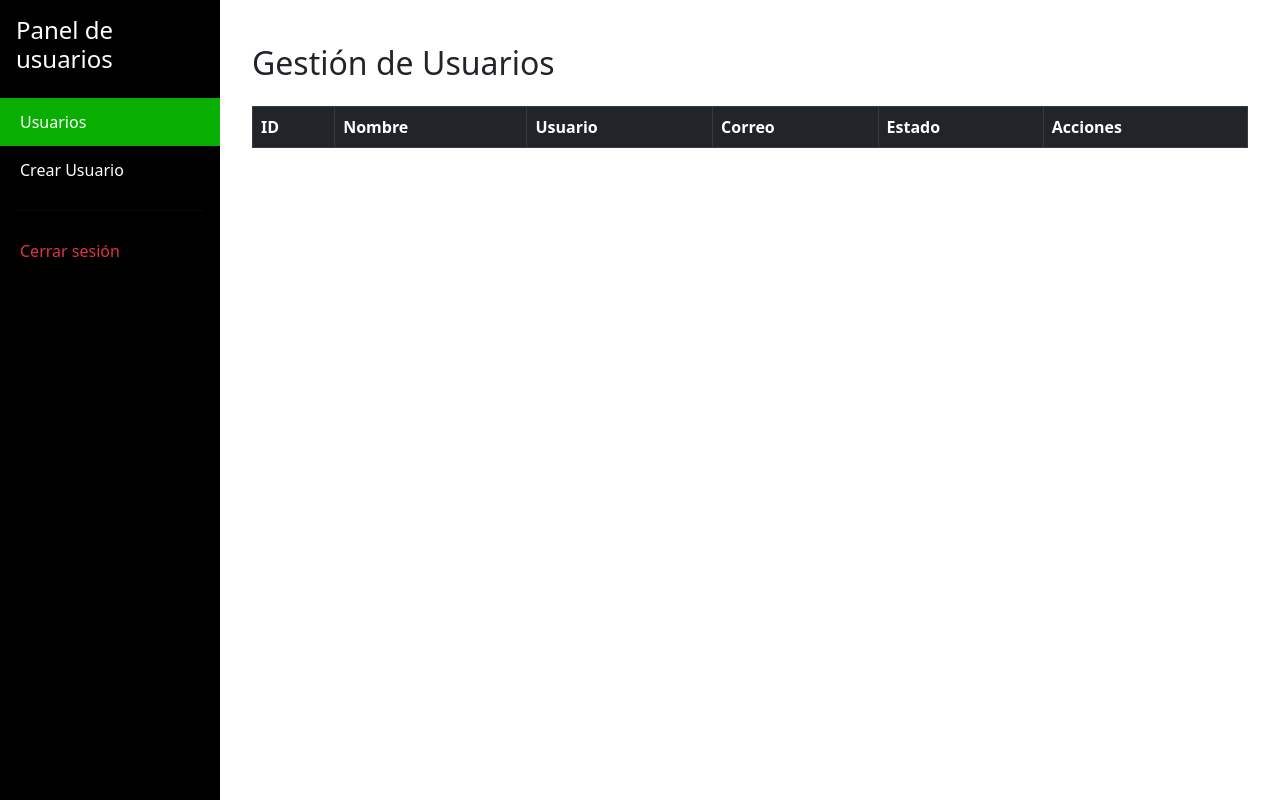
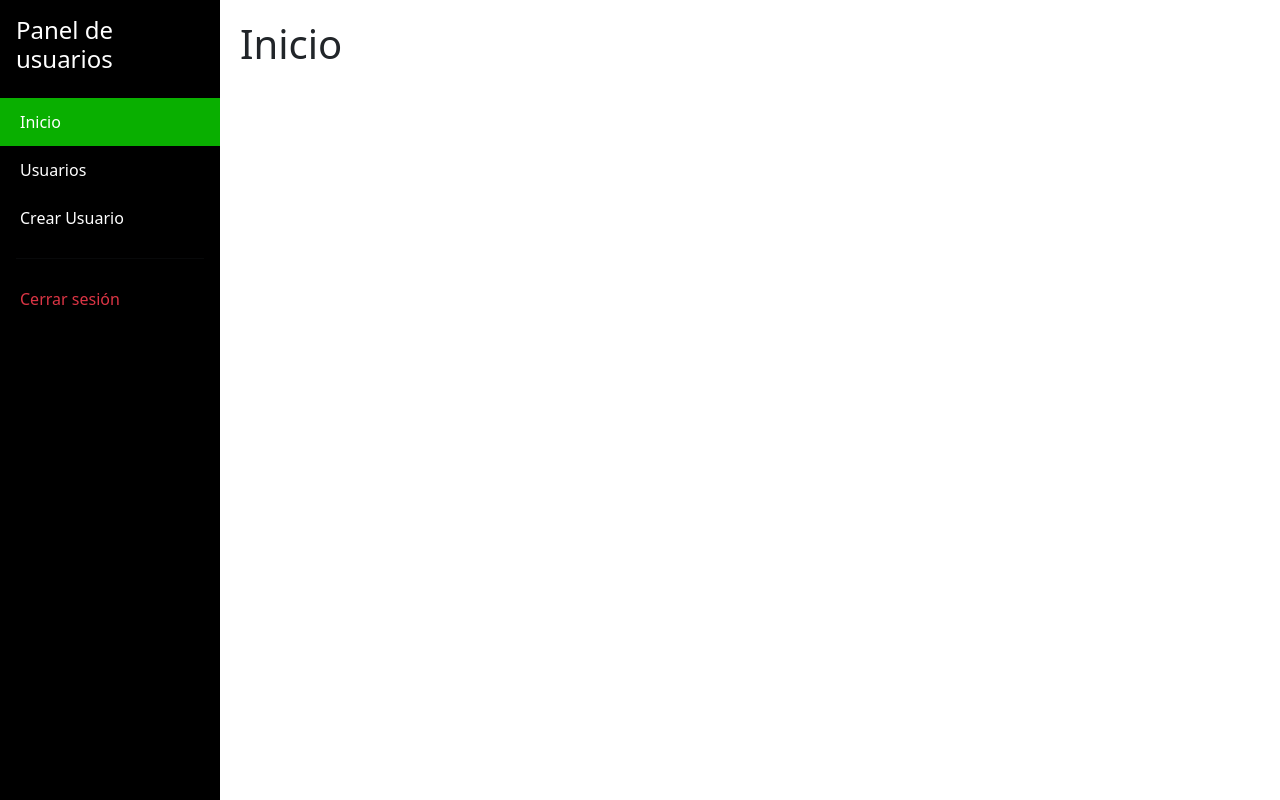
Before and after one commit to cehg04/proyecto-login-funcional, a FastAPI app: page /menu.html in a window 1280 px wide. Run offline with FastAPI, Linux system fonts and the light colour scheme; data that the repository does not hold is empty.

Commit message:
se agrego la opcion de inicio al menu

```diff
--- a/backend/app/main.py
+++ b/backend/app/main.py
@@ -43,3 +43,8 @@ def mostrar_menu(request: Request):
 @app.get("/fragmentos/crudusuarios.html", response_class=HTMLResponse)
 def crud_usuarios(request: Request):
     return templates.TemplateResponse("fragmentos/crudusuarios.html", {"request": request})
+
+# referencia hacia el inicio
+@app.get("/fragmentos/inicio.html", response_class=HTMLResponse)
+def mostrar_inicio(request: Request, sesion: str = Depends(verificar_sesion)):
+    return templates.TemplateResponse("fragmentos/inicio.html", {"request": request, "sesion": sesion})
--- /dev/null
+++ b/frontend/templates/fragmentos/Inicio.html
@@ -0,0 +1,11 @@
+<!DOCTYPE html>
+<html lang="es">
+<head>
+    <meta charset="UTF-8">
+    <meta name="viewport" content="width=device-width, initial-scale=1.0">
+    <title>Inicio</title>
+</head>
+<body>
+    <h1>Inicio</h1>
+</body>
+</html>
--- a/frontend/templates/menu.html
+++ b/frontend/templates/menu.html
@@ -42,16 +42,14 @@
     <div id="sidebar">
         <h4 class="text-white p-3">Panel de usuarios</h4>
 
+        <!-- Opción: Inicio -->
+        <a href="#" class="menu-item active" data-page="inicio">Inicio</a>
+
         <!-- Opción: Usuarios -->
-        <a href="#" class="menu-item active" data-page="crudusuarios">Usuarios</a>
+        <a href="#" class="menu-item" data-page="crudusuarios">Usuarios</a>
 
         <!-- Opción: Crear Usuario -->
         <a href="#" class="menu-item" data-page="register">Crear Usuario</a>
-
-        <!-- Aquí puedes seguir agregando más opciones dinámicas -->
-        <!-- Ejemplo:
-        <a href="#" class="menu-item" data-page="empresas">Empresas</a>
-        -->
 
         <hr class="bg-secondary mx-3">
 
@@ -77,7 +75,7 @@
 
         $(document).ready(function () {
             // Carga inicial
-            cargarVista("crudusuarios");
+            cargarVista("inicio");
 
             // Manejador de clics en menú
             $(".menu-item").click(function (e) {
```
